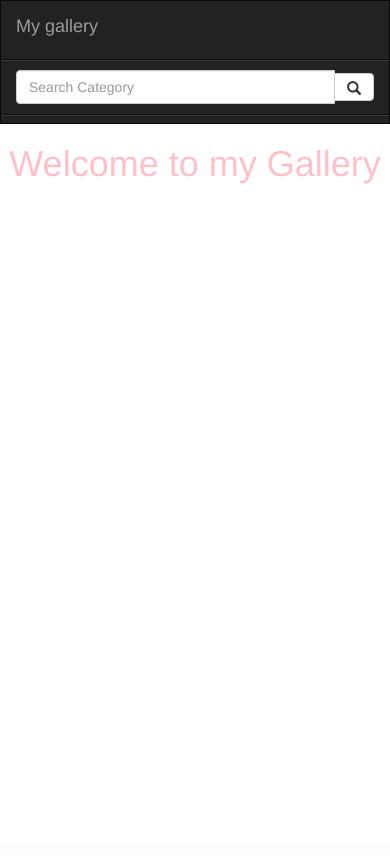
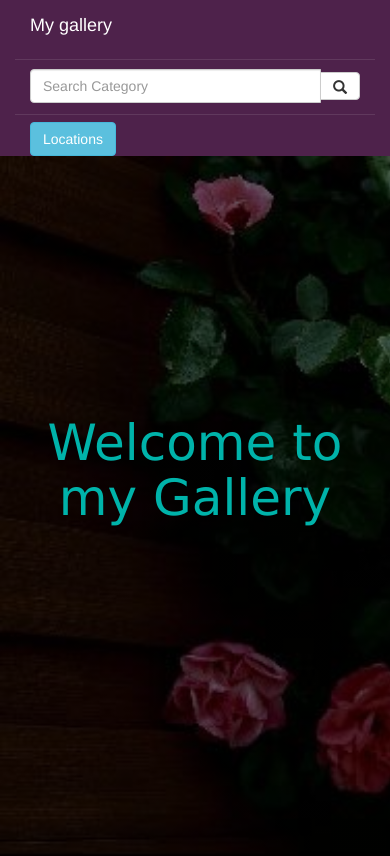
Before and after one commit to evelyne250/my-gallery, a Django app: template photos/templates/all-photos/pics.html in a window 390 px wide. Before the commit the page ends 184 px from the top, so only its background shows below. Run offline with Django 3.2, Linux system fonts and the light colour scheme; the template is opened without the code that fills it, so the values that code supplies are empty; some libraries are stand-ins or nearby versions.

Commit message:
styled the navigation bar

```diff
--- a/photos/templates/all-photos/base.html
+++ b/photos/templates/all-photos/base.html
@@ -9,7 +9,7 @@
 <body>
 
         {% include "navbar.html" %}
-        <h1 class="text-center" class="jumbotron">Welcome to my Gallery</h1>
+
     {% block content %}
 
 
--- a/photos/templates/all-photos/location.html
+++ b/photos/templates/all-photos/location.html
@@ -17,7 +17,7 @@
           <p>{{image.category}}</p>
           {% endfor %}
         {% else %}
-          <p>The image with that location doesn't exists</p>
+          <p>The location doesn't exists</p>
         {% endif %}
       </div>
     </div>
--- a/photos/templates/all-photos/pics.html
+++ b/photos/templates/all-photos/pics.html
@@ -3,11 +3,10 @@
 {% block content %}
 {{block.super}}
 
-
-
-
-
-<div class="container">
+<div id="new" class="container-fluid" id="overlay"><br><br><br><br><br><br><br><br><br><br><br><br>
+<h1 class="text-center" class="jumbotron" style="font-family: 'Lucida Sans', 'Lucida Sans Regular'; font-size: 50px;">Welcome to my Gallery</h1><br><br><br><br><br><br><br><br><br><br><br><br><br><br><br><br>
+</div>
+<div class="container-fluid">
 
   {%if images%}
 
@@ -25,7 +24,7 @@
 
 
           <!-- .modal-profile -->
-          <div class="modal fade modal-profile" tabindex="-1" role="dialog" aria-labelledby="modalProfile" id="{{image.id}}" aria-hidden="true" data-dismiss="modal">
+          <div class="modal fade modal-profile" id="{{image.id}}" data-dismiss="modal">
               <div class="modal-dialog modal-lg">
                     <div class="modal-content">
                           <div class="modal-header">
--- a/photos/templates/navbar.html
+++ b/photos/templates/navbar.html
@@ -6,11 +6,29 @@
   <meta name="viewport" content="width=device-width, initial-scale=1">
 </head>
 <body>
-<nav class="navbar navbar-inverse">
+<nav class="container-fluid bg-dark content" style= " background-color:#4e224b;">
   <div class="container-fluid">
     <div class="navbar-header">
-      <a class="navbar-brand" href="{% url 'pictures' %}">My gallery</a>
+      <a class="navbar-brand" href="{% url 'pictures' %}" style="color: white;" >My gallery</a>
     </div>
+
+    <form class="navbar-form" role="search" action="{% url 'search_results' %}">
+      <div class="input-group">
+        <input type="text" class="form-control" placeholder="Search Category" name="image">
+        <div class="input-group-btn">
+          <button class="btn btn-default" type="submit"><i class="glyphicon glyphicon-search"></i></button>
+        </div>
+      </div>
+    </form>
+
+ <div class="dropdown-toggle" data-toggle="dropdown">
+<button type="button" class="btn btn-info dropdown-toggle mr-2" data-toggle="dropdown" aria-haspopup="true" aria-expanded="false" name="location">Locations</button>
+  {% for locations in location %}
+  <a href="{% url 'filter_by_location' locations.id %}">
+  <p class="text-center">{{locations.name}}</p>
+</a>
+{% endfor %}
+ </div>
   </div>
 
 
@@ -20,27 +38,16 @@
       </button>
 
       <div class="dropdown-menu"> -->
-       <!-- Adding a search form  -->
- <div class="col-sm-4 col-md-4 navbar-right">
-            <!-- {% for locations in location %}
+  <!-- {% for locations in location %}
               <a href="{% url 'filter_by_location' locations.id %}">
               <p class="text-center">{{locations.name}}</p>
             </a>
             {% endfor %}
           </div>
         </div> -->
-        <form class="navbar-form" role="search" action="{% url 'search_results' %}">
 
-          <div class="input-group">
-            <input type="text" class="form-control" placeholder="Search Category" name="image">
-            <div class="input-group-btn">
-              <button class="btn btn-default" type="submit"><i class="glyphicon glyphicon-search"></i></button>
-            </div>
-          </div>
+      </div>
 
-        </form>
-      </div>
-      <!-- search form end -->
 </nav>
 </body>
 </html>
--- a/photos/urls.py
+++ b/photos/urls.py
@@ -7,7 +7,7 @@ urlpatterns=[
     # url('^$',views.welcome,name = 'welcome'),
     url('^$',views.pictures,name='pictures'),
     url(r'^search/', views.search_results, name='search_results'),
-    url(r'^locations/(\d+)', views.filter_by_location, name = 'filter_by_location'),
+    url(r'^location/(\d+)', views.filter_by_location, name = 'filter_by_location'),
     url(r'^image/(\d+)',views.image,name ='image')
 ]
 if settings.DEBUG:
--- a/static/css/pics.css
+++ b/static/css/pics.css
@@ -1,13 +1,15 @@
 h1
 {
-  color: pink;
+  color: rgb(0, 179, 170);
 }
-#locate{
-  display: none;
-  position: absolute;
-  background-color: #f9f9f9;
-  min-width: 160px;
-  box-shadow: 0px 8px 16px 0px rgba(0,0,0,0.2);
-  padding: 12px 16px;
-  z-index: 1;
+#new{
+  background-image: linear-gradient(rgba(0,0,0,0.6),rgba(0,0,0,0.6),rgba(0,0,0,0.6)),url(../css/wallpaper.jpg);
+
+  /* width:100%; */
+  /* background-repeat: no-repeat; */
+  background-size: cover;
 }
+.navbar-form{
+  overflow: hidden;
+  float: right;
+}
```
Also changed, not shown: media/pics/flower.jpg (added), static/css/wall.jpeg (added), static/css/wallpaper.jpg (added).
